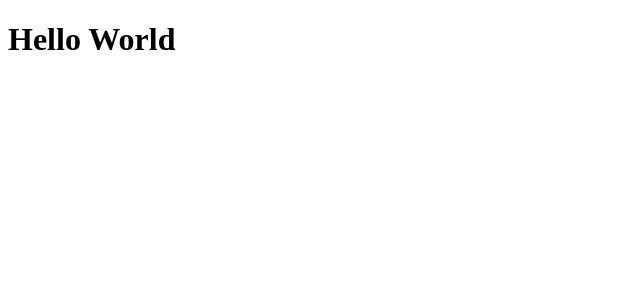
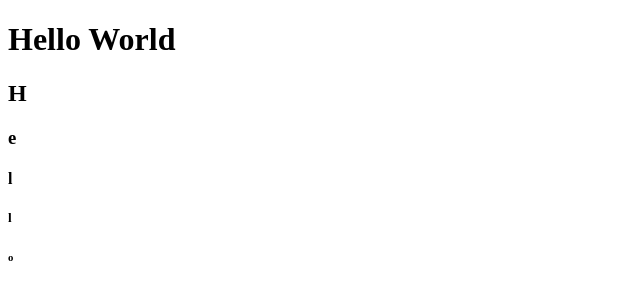
Before and after one commit to syrusle-1321259/syrusle-1321259.github.io, a plain HTML site: page index.html in a window 1280 px wide. Shown: the full height of the page, 0-640 px from the left. Drawn offline with Linux system fonts and the light colour scheme.

Commit message:
Add files via upload

```diff
--- a/index.html
+++ b/index.html
@@ -5,5 +5,10 @@
 	</head>
 	<body>
 		<h1>Hello World</h1>
+		<h2>H</h2>
+		<h3>e</h3>
+		<h4>l</h4>
+		<h5>l</h5>
+		<h6>o</h6>
 	</body>
 </html>
```
